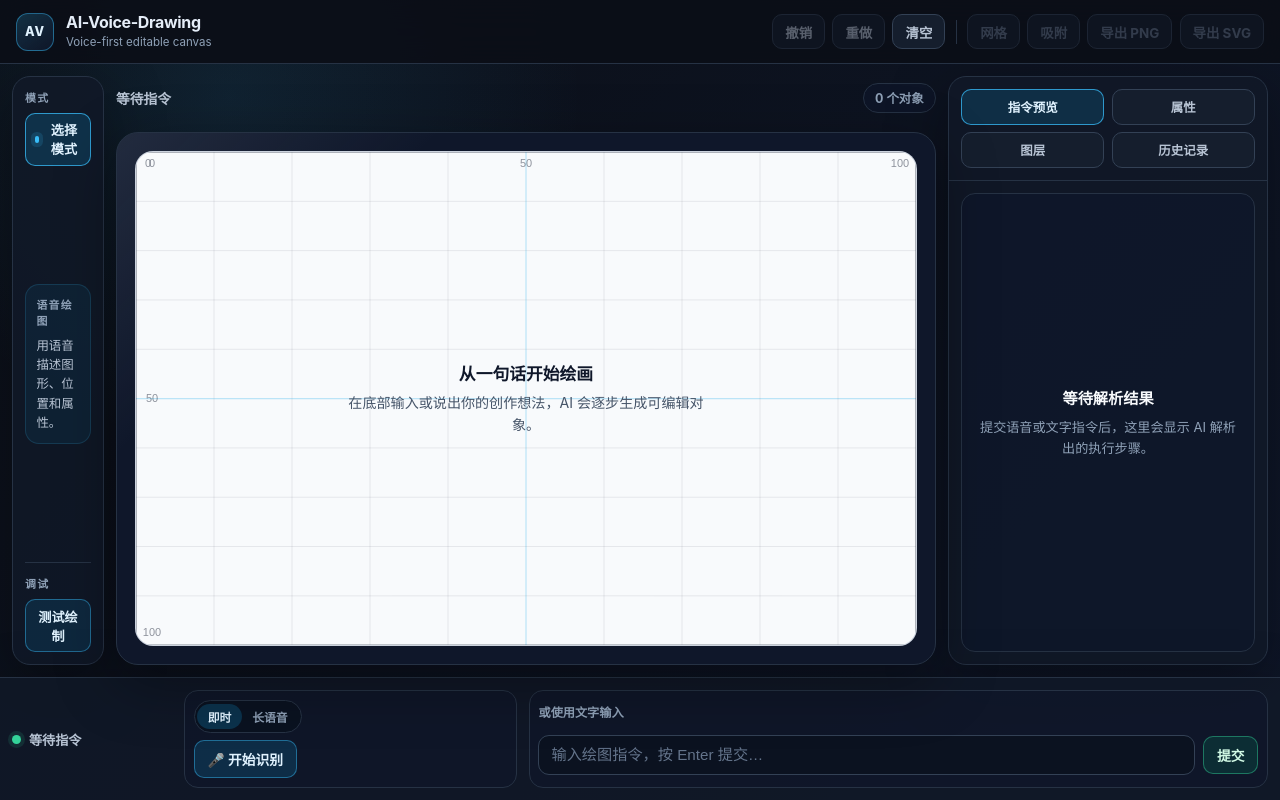
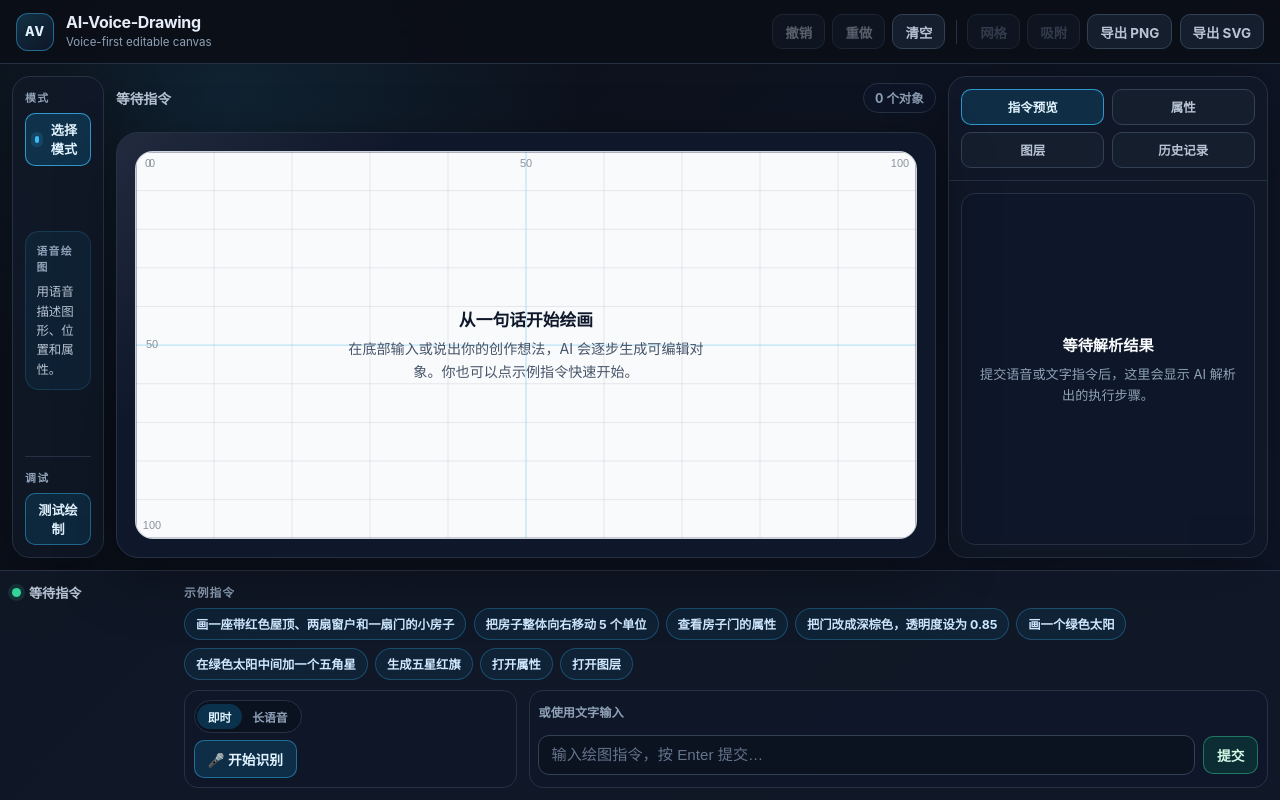
Before and after one commit to wyq030324-hub/AI-Voice-Drawing, a React (Vite) app: page / in a window 1280 px wide. Built offline with nearby package versions, Linux system fonts and the light colour scheme.

Commit message:
feat: add export and demo polish

```diff
--- a/src/App.css
+++ b/src/App.css
@@ -461,7 +461,7 @@ button {
   display: grid;
   grid-template-columns: 160px minmax(0, 1fr);
   gap: 0.75rem;
-  align-items: center;
+  align-items: start;
   padding: 0.75rem;
   border-width: 1px 0 0;
 }
@@ -473,6 +473,56 @@ button {
   color: var(--muted-strong);
   font-size: 0.82rem;
   font-weight: 800;
+}
+
+.command-entry {
+  min-width: 0;
+  display: flex;
+  flex-direction: column;
+  gap: 0.65rem;
+}
+
+.command-examples {
+  min-width: 0;
+  display: flex;
+  flex-direction: column;
+  gap: 0.5rem;
+}
+
+.examples-label {
+  color: var(--muted);
+  font-size: 0.74rem;
+  font-weight: 800;
+  letter-spacing: 0.08em;
+}
+
+.example-chip-list {
+  display: flex;
+  gap: 0.45rem;
+  flex-wrap: wrap;
+}
+
+.example-chip {
+  border: 1px solid rgba(56, 189, 248, 0.28);
+  border-radius: 999px;
+  padding: 0.38rem 0.68rem;
+  background: rgba(14, 165, 233, 0.08);
+  color: #cfe8ff;
+  cursor: pointer;
+  font-size: 0.77rem;
+  font-weight: 700;
+  transition: border-color 0.15s, background 0.15s, color 0.15s, opacity 0.15s;
+}
+
+.example-chip:hover:not(:disabled) {
+  border-color: rgba(56, 189, 248, 0.58);
+  background: rgba(14, 165, 233, 0.18);
+  color: #f8fbff;
+}
+
+.example-chip:disabled {
+  cursor: not-allowed;
+  opacity: 0.45;
 }
 
 .status-dot {
--- a/src/App.jsx
+++ b/src/App.jsx
@@ -6,6 +6,7 @@ import RightPanel from './components/RightPanel'
 import BottomCommandBar from './components/BottomCommandBar'
 import { applyCommand } from './commands/executor'
 import { compile } from './llm/compiler'
+import { downloadTextFile, sceneToSvg } from './utils/exportScene'
 import { parseVoiceUiCommand } from './utils/voiceUiCommands'
 import './App.css'
 
@@ -18,6 +19,19 @@ const DEMO_COMMANDS = [
 ]
 
 const STEP_DELAY_MS = 300
+const EXPORT_PNG_NAME = 'ai-voice-drawing.png'
+const EXPORT_SVG_NAME = 'ai-voice-drawing.svg'
+const EXAMPLE_PROMPTS = [
+  '画一座带红色屋顶、两扇窗户和一扇门的小房子',
+  '把房子整体向右移动 5 个单位',
+  '查看房子门的属性',
+  '把门改成深棕色，透明度设为 0.85',
+  '画一个绿色太阳',
+  '在绿色太阳中间加一个五角星',
+  '生成五星红旗',
+  '打开属性',
+  '打开图层',
+]
 
 // Exact-match regexes for local history commands — avoids false positives
 // e.g. "把颜色恢复为红色" should go to LLM, but "恢复" alone triggers redo
@@ -38,6 +52,7 @@ export default function App() {
   const [selectedObjectId,    setSelectedObjectId]    = useState(null)
   const [rightPanelTab,       setRightPanelTab]       = useState('preview')
   const [uiNotice,            setUiNotice]            = useState('')
+  const [draftCommand,        setDraftCommand]        = useState('')
   // Only lengths are state; actual stacks live in refs to avoid stale-closure issues
   const [undoLen, setUndoLen] = useState(0)
   const [redoLen, setRedoLen] = useState(0)
@@ -46,6 +61,7 @@ export default function App() {
   const undoStackRef = useRef([]) // SceneObject[][]
   const redoStackRef = useRef([]) // SceneObject[][]
   const busyRef      = useRef(false)
+  const canvasRef    = useRef(null)
 
   useEffect(() => { objectsRef.current = objects }, [objects])
 
@@ -113,6 +129,64 @@ export default function App() {
     setStatusText('')
     setErrorMsg('')
   }, [pushSnapshot])
+
+  const handleExportPng = useCallback(async () => {
+    const canvas = canvasRef.current
+    if (!canvas) {
+      setErrorMsg('当前画布尚未准备好，暂时无法导出 PNG。')
+      return
+    }
+
+    try {
+      if (typeof canvas.toBlob !== 'function') {
+        const fallbackLink = document.createElement('a')
+        fallbackLink.href = canvas.toDataURL('image/png')
+        fallbackLink.download = EXPORT_PNG_NAME
+        document.body.appendChild(fallbackLink)
+        fallbackLink.click()
+        fallbackLink.remove()
+        setErrorMsg('')
+        setUiNotice('已导出 PNG 文件')
+        return
+      }
+
+      const blob = await new Promise((resolve, reject) => {
+        canvas.toBlob((nextBlob) => {
+          if (nextBlob) resolve(nextBlob)
+          else reject(new Error('empty-blob'))
+        }, 'image/png')
+      })
+
+      const url = URL.createObjectURL(blob)
+      const link = document.createElement('a')
+      link.href = url
+      link.download = EXPORT_PNG_NAME
+      document.body.appendChild(link)
+      link.click()
+      link.remove()
+      URL.revokeObjectURL(url)
+      setErrorMsg('')
+      setUiNotice('已导出 PNG 文件')
+    } catch {
+      setErrorMsg('导出 PNG 失败，请稍后重试。')
+    }
+  }, [])
+
+  const handleExportSvg = useCallback(() => {
+    try {
+      const svg = sceneToSvg(objectsRef.current)
+      downloadTextFile(EXPORT_SVG_NAME, svg, 'image/svg+xml;charset=utf-8')
+      setErrorMsg('')
+      setUiNotice('已导出 SVG 文件')
+    } catch {
+      setErrorMsg('导出 SVG 失败，请稍后重试。')
+    }
+  }, [])
+
+  const handlePickExample = useCallback((example) => {
+    setDraftCommand(example)
+    setUiNotice('示例指令已填入输入框')
+  }, [])
 
   const applyDirectObjectUpdate = useCallback((id, props) => {
     if (busyRef.current || !id || !props || typeof props !== 'object') return false
@@ -234,6 +308,8 @@ export default function App() {
         onUndo={handleUndo}
         onRedo={handleRedo}
         onClear={handleClearCanvas}
+        onExportPng={handleExportPng}
+        onExportSvg={handleExportSvg}
       />
 
       <main className="editor-main">
@@ -254,7 +330,7 @@ export default function App() {
             {objects.length === 0 && !isBusy && (
               <div className="canvas-empty-state">
                 <strong>从一句话开始绘画</strong>
-                <span>在底部输入或说出你的创作想法，AI 会逐步生成可编辑对象。</span>
+                <span>在底部输入或说出你的创作想法，AI 会逐步生成可编辑对象。你也可以点示例指令快速开始。</span>
               </div>
             )}
             <div className="canvas-wrap">
@@ -262,6 +338,7 @@ export default function App() {
                 objects={objects}
                 selectedObjectId={selectedObjectId}
                 onSelectObject={setSelectedObjectId}
+                canvasRef={canvasRef}
               />
             </div>
           </div>
@@ -288,6 +365,10 @@ export default function App() {
         onSubmitCommand={handleSubmitCommand}
         statusLabel={statusLabel}
         onNotice={setUiNotice}
+        draftValue={draftCommand}
+        onDraftChange={setDraftCommand}
+        examples={EXAMPLE_PROMPTS}
+        onPickExample={handlePickExample}
       />
     </div>
   )
--- a/src/components/BottomCommandBar.jsx
+++ b/src/components/BottomCommandBar.jsx
@@ -1,13 +1,49 @@
 import InputPanel from './InputPanel'
 
-export default function BottomCommandBar({ disabled, onSubmitCommand, statusLabel, onNotice }) {
+export default function BottomCommandBar({
+  disabled,
+  onSubmitCommand,
+  statusLabel,
+  onNotice,
+  draftValue,
+  onDraftChange,
+  examples = [],
+  onPickExample,
+}) {
   return (
     <footer className="bottom-command-bar">
       <div className="command-status">
         <span className={`status-dot${disabled ? ' busy' : ''}`} aria-hidden="true" />
         {statusLabel}
       </div>
-      <InputPanel onSubmitCommand={onSubmitCommand} disabled={disabled} onNotice={onNotice} />
+      <div className="command-entry">
+        {examples.length > 0 && (
+          <div className="command-examples" aria-label="示例指令">
+            <span className="examples-label">示例指令</span>
+            <div className="example-chip-list">
+              {examples.map((example) => (
+                <button
+                  key={example}
+                  type="button"
+                  className="example-chip"
+                  onClick={() => onPickExample?.(example)}
+                  disabled={disabled}
+                >
+                  {example}
+                </button>
+              ))}
+            </div>
+          </div>
+        )}
+
+        <InputPanel
+          onSubmitCommand={onSubmitCommand}
+          disabled={disabled}
+          onNotice={onNotice}
+          draftValue={draftValue}
+          onDraftChange={onDraftChange}
+        />
+      </div>
     </footer>
   )
 }
--- a/src/components/EditorTopBar.jsx
+++ b/src/components/EditorTopBar.jsx
@@ -5,6 +5,8 @@ export default function EditorTopBar({
   onUndo,
   onRedo,
   onClear,
+  onExportPng,
+  onExportSvg,
 }) {
   return (
     <header className="editor-topbar">
@@ -33,10 +35,10 @@ export default function EditorTopBar({
         <button className="toolbar-button ghost" disabled title="即将支持">
           吸附
         </button>
-        <button className="toolbar-button ghost" disabled title="即将支持">
+        <button className="toolbar-button" onClick={onExportPng} disabled={isBusy}>
           导出 PNG
         </button>
-        <button className="toolbar-button ghost" disabled title="即将支持">
+        <button className="toolbar-button" onClick={onExportSvg} disabled={isBusy}>
           导出 SVG
         </button>
       </nav>
--- a/src/components/InputPanel.jsx
+++ b/src/components/InputPanel.jsx
@@ -20,7 +20,13 @@ function extractTrigger(text) {
   return null
 }
 
-export default function InputPanel({ onSubmitCommand, disabled = false, onNotice }) {
+export default function InputPanel({
+  onSubmitCommand,
+  disabled = false,
+  onNotice,
+  draftValue = '',
+  onDraftChange,
+}) {
   const { isSupported, isListening, interimText, finalText, error, start, stop, clearTranscript } =
     useSpeechRecognition()
   const textRef = useRef(null)
@@ -29,6 +35,9 @@ export default function InputPanel({ onSubmitCommand, disabled = false, onNotice
 
   // Speech is unavailable when the API is missing OR the user denied mic access
   const speechUnavailable = !isSupported || error === 'permission-denied'
+  const setDraft = useCallback((value) => {
+    onDraftChange?.(value)
+  }, [onDraftChange])
 
   // Auto-focus + visually highlight text input whenever speech becomes unavailable
   useEffect(() => {
@@ -120,21 +129,20 @@ export default function InputPanel({ onSubmitCommand, disabled = false, onNotice
   const handleTextKey = useCallback((e) => {
     if (disabled || e.key !== 'Enter' || e.shiftKey) return
     e.preventDefault()
-    const text = e.currentTarget.value.trim()
+    const text = draftValue.trim()
     if (!text) return
     onSubmitCommand(text)
-    e.currentTarget.value = ''
-  }, [disabled, onSubmitCommand])
+    setDraft('')
+  }, [disabled, draftValue, onSubmitCommand, setDraft])
 
   const handleTextSubmit = useCallback((e) => {
     e.preventDefault()
     if (disabled) return
-    const input = textRef.current
-    const text = input?.value.trim()
+    const text = draftValue.trim()
     if (!text) return
     onSubmitCommand(text)
-    input.value = ''
-  }, [disabled, onSubmitCommand])
+    setDraft('')
+  }, [disabled, draftValue, onSubmitCommand, setDraft])
 
   return (
     <div className={styles.panel}>
@@ -219,6 +227,8 @@ export default function InputPanel({ onSubmitCommand, disabled = false, onNotice
           type="text"
           className={`${styles.textInput} ${speechUnavailable ? styles.textInputHighlighted : ''}`}
           placeholder="输入绘图指令，按 Enter 提交…"
+          value={draftValue}
+          onChange={(e) => setDraft(e.currentTarget.value)}
           onKeyDown={handleTextKey}
           disabled={disabled}
         />
--- /dev/null
+++ b/src/utils/exportScene.js
@@ -0,0 +1,115 @@
+function escapeXml(value) {
+  return String(value ?? '')
+    .replace(/&/g, '&amp;')
+    .replace(/</g, '&lt;')
+    .replace(/>/g, '&gt;')
+    .replace(/"/g, '&quot;')
+    .replace(/'/g, '&apos;')
+}
+
+function isFiniteNumber(value) {
+  return typeof value === 'number' && Number.isFinite(value)
+}
+
+function clampOpacity(value) {
+  return isFiniteNumber(value) ? Math.max(0, Math.min(1, value)) : null
+}
+
+function shapeAttrs(attrs) {
+  return Object.entries(attrs)
+    .filter(([, value]) => value !== null && value !== undefined && value !== '')
+    .map(([key, value]) => `${key}="${escapeXml(value)}"`)
+    .join(' ')
+}
+
+function strokeWidthOf(object) {
+  if (isFiniteNumber(object?.strokeWidth) && object.strokeWidth > 0) return object.strokeWidth
+  if (isFiniteNumber(object?.width) && object.width > 0) return object.width
+  return null
+}
+
+function serializeObject(object) {
+  const opacity = clampOpacity(object?.opacity)
+  const common = opacity !== null ? { opacity } : {}
+
+  switch (object?.type) {
+    case 'circle':
+      if (!isFiniteNumber(object.x) || !isFiniteNumber(object.y) || !isFiniteNumber(object.r)) return null
+      return `<circle ${shapeAttrs({
+        cx: object.x,
+        cy: object.y,
+        r: object.r,
+        fill: object.fill || 'none',
+        stroke: object.stroke || null,
+        'stroke-width': strokeWidthOf(object),
+        ...common,
+      })} />`
+
+    case 'rect':
+      if (!isFiniteNumber(object.x) || !isFiniteNumber(object.y) || !isFiniteNumber(object.w) || !isFiniteNumber(object.h)) return null
+      return `<rect ${shapeAttrs({
+        x: object.x,
+        y: object.y,
+        width: object.w,
+        height: object.h,
+        fill: object.fill || 'none',
+        stroke: object.stroke || null,
+        'stroke-width': strokeWidthOf(object),
+        ...common,
+      })} />`
+
+    case 'line':
+      if (!isFiniteNumber(object.x1) || !isFiniteNumber(object.y1) || !isFiniteNumber(object.x2) || !isFiniteNumber(object.y2)) return null
+      return `<line ${shapeAttrs({
+        x1: object.x1,
+        y1: object.y1,
+        x2: object.x2,
+        y2: object.y2,
+        fill: 'none',
+        stroke: object.stroke || '#000000',
+        'stroke-width': strokeWidthOf(object) || 1,
+        ...common,
+      })} />`
+
+    case 'text':
+      if (!isFiniteNumber(object.x) || !isFiniteNumber(object.y) || typeof object.content !== 'string') return null
+      return `<text ${shapeAttrs({
+        x: object.x,
+        y: object.y,
+        fill: object.fill || '#000000',
+        'font-size': isFiniteNumber(object.size) ? object.size : 4,
+        'font-family': 'system-ui, sans-serif',
+        'text-anchor': 'middle',
+        'dominant-baseline': 'middle',
+        ...common,
+      })}>${escapeXml(object.content)}</text>`
+
+    default:
+      return null
+  }
+}
+
+export function sceneToSvg(objects) {
+  const body = Array.isArray(objects)
+    ? objects.map(serializeObject).filter(Boolean).join('\n  ')
+    : ''
+
+  return [
+    '<?xml version="1.0" encoding="UTF-8"?>',
+    '<svg xmlns="http://www.w3.org/2000/svg" viewBox="0 0 100 100" role="img" aria-label="AI-Voice-Drawing export">',
+    body ? `  ${body}` : '',
+    '</svg>',
+  ].filter(Boolean).join('\n')
+}
+
+export function downloadTextFile(filename, text, mimeType) {
+  const blob = new Blob([text], { type: mimeType })
+  const url = URL.createObjectURL(blob)
+  const link = document.createElement('a')
+  link.href = url
+  link.download = filename
+  document.body.appendChild(link)
+  link.click()
+  link.remove()
+  URL.revokeObjectURL(url)
+}
```
Also changed, not shown: src/components/DrawCanvas.jsx (+12 -2 lines), 2 other files (tests, documents, lock files or other folders).
